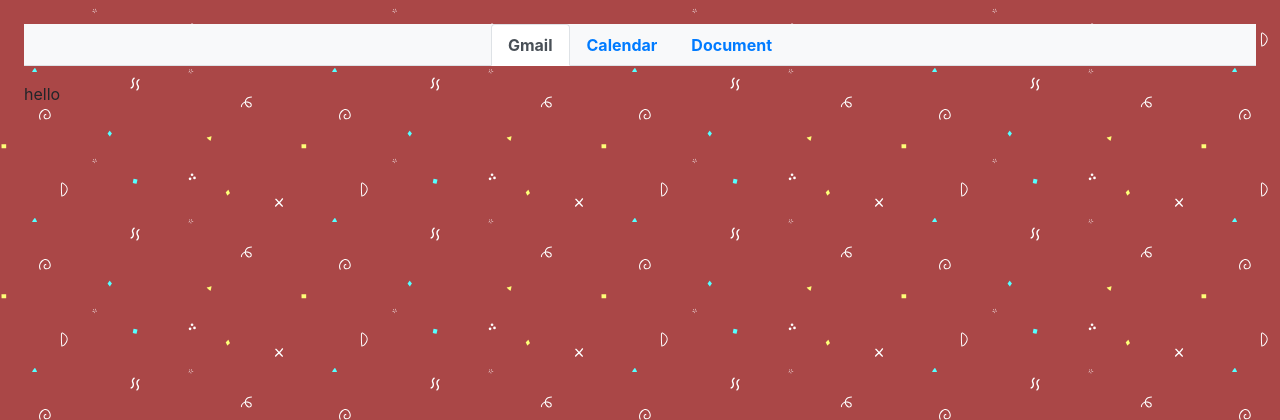
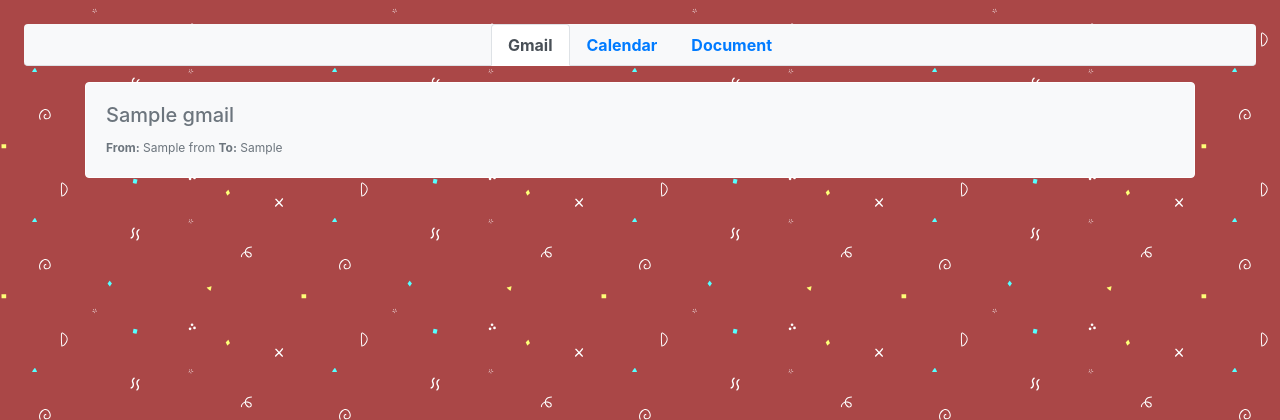
Before and after one commit to w4tson442/Fun-Google-Playground, a Django app: template Googlio/templates/front/dashboard.html in a window 1280 px wide. Shown: the top 420 px of the page. Run offline with Django 3.2, Linux system fonts and the light colour scheme; the template is opened without the code that fills it: most values are stand-ins (such as "Sample title", 1, 10 or a date in 2020); grey boxes marked "Sample" are stand-in pictures; some libraries are stand-ins or nearby versions.

Commit message:
Making a foundation of Gmail dashboard

```diff
--- a/Googlio/Googlio/settings.py
+++ b/Googlio/Googlio/settings.py
@@ -147,6 +147,7 @@
     'openid',
     'https://www.googleapis.com/auth/userinfo.profile',
     'https://www.googleapis.com/auth/userinfo.email',
+    'https://www.googleapis.com/auth/gmail.readonly',
     'https://www.googleapis.com/auth/drive.file',
     'https://www.googleapis.com/auth/drive.metadata.readonly',
     'https://www.googleapis.com/auth/documents.readonly',
--- a/Googlio/templates/front/dashboard.html
+++ b/Googlio/templates/front/dashboard.html
@@ -17,7 +17,7 @@
     <div class="m-3 p-2">
       <!-- NAV BAR -->
       <nav>
-        <div class="nav nav-tabs justify-content-center font-weight-bold navbar-light bg-light" id="nav-tab" role="tablist">
+        <div class="rounded nav nav-tabs justify-content-center font-weight-bold navbar-light bg-light" id="nav-tab" role="tablist">
           <a class="nav-item nav-link active" id="nav-gmail-tab" data-toggle="tab" href="#nav-gmail" role="tab" aria-controls="nav-gmail" aria-selected="true">Gmail</a>
           <a class="nav-item nav-link" id="nav-cal-tab" data-toggle="tab" href="#nav-cal" role="tab" aria-controls="nav-cal" aria-selected="false">Calendar</a>
           <a class="nav-item nav-link" id="nav-doc-tab" data-toggle="tab" href="#nav-doc" role="tab" aria-controls="nav-doc" aria-selected="false">Document</a>
@@ -26,7 +26,21 @@
       <!-- NAV BAR CONTENTS -->
       <div class="tab-content" id="nav-tabContent">
         <!-- Gmail -->
-        <div class="mt-3 tab-pane fade show active" id="nav-gmail" role="tabpanel" aria-labelledby="nav-gmail-tab">hello</div>
+        <div class="mt-3 tab-pane fade show active" id="nav-gmail" role="tabpanel" aria-labelledby="nav-gmail-tab">
+          <div class="container">
+          {% if formatted_gmails %}
+          {% for gmail in formatted_gmails %}
+          <div class="card h-30 mb-3 bg-light border-white">
+              <div class="card-body text-secondary">
+                <h5 class="card-title cut-short">{{gmail.Subject}}</h5>
+                <p class="card-text lastm"><b>From:</b> {{gmail.From}} <b>To:</b> {{gmail.To}}</p>
+              </div>
+          </div>
+          {% endfor %}
+          {% endif %}
+          </div>
+        </div>
+        <!-- Gmail END -->
         <!-- Calendar -->
         <div class="mt-3 tab-pane fade" id="nav-cal" role="tabpanel" aria-labelledby="nav-cal-tab">eh</div>
         <!-- Documents -->
```
Also changed, not shown: Googlio/front/views.py (+31 -1 lines).
